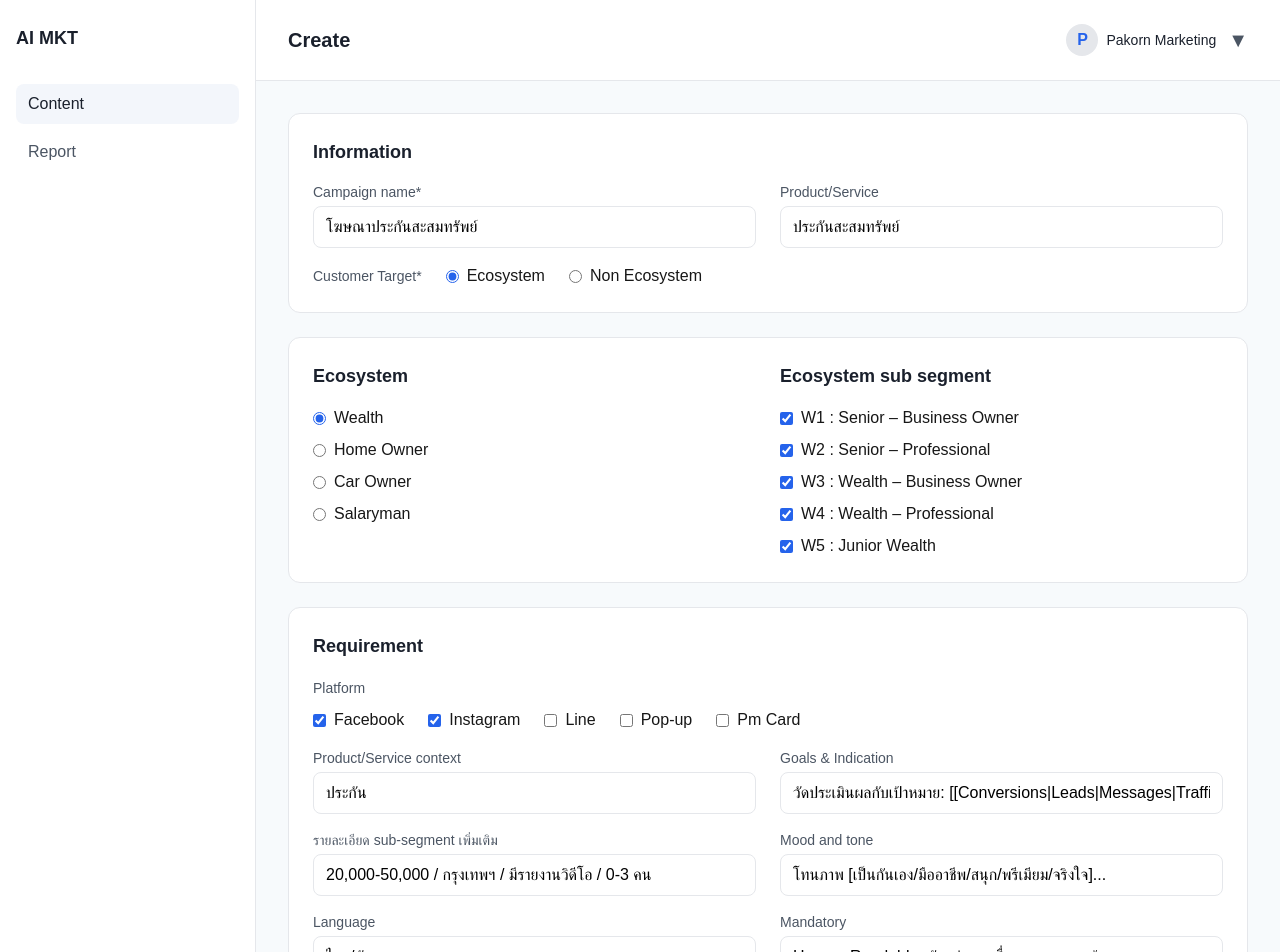
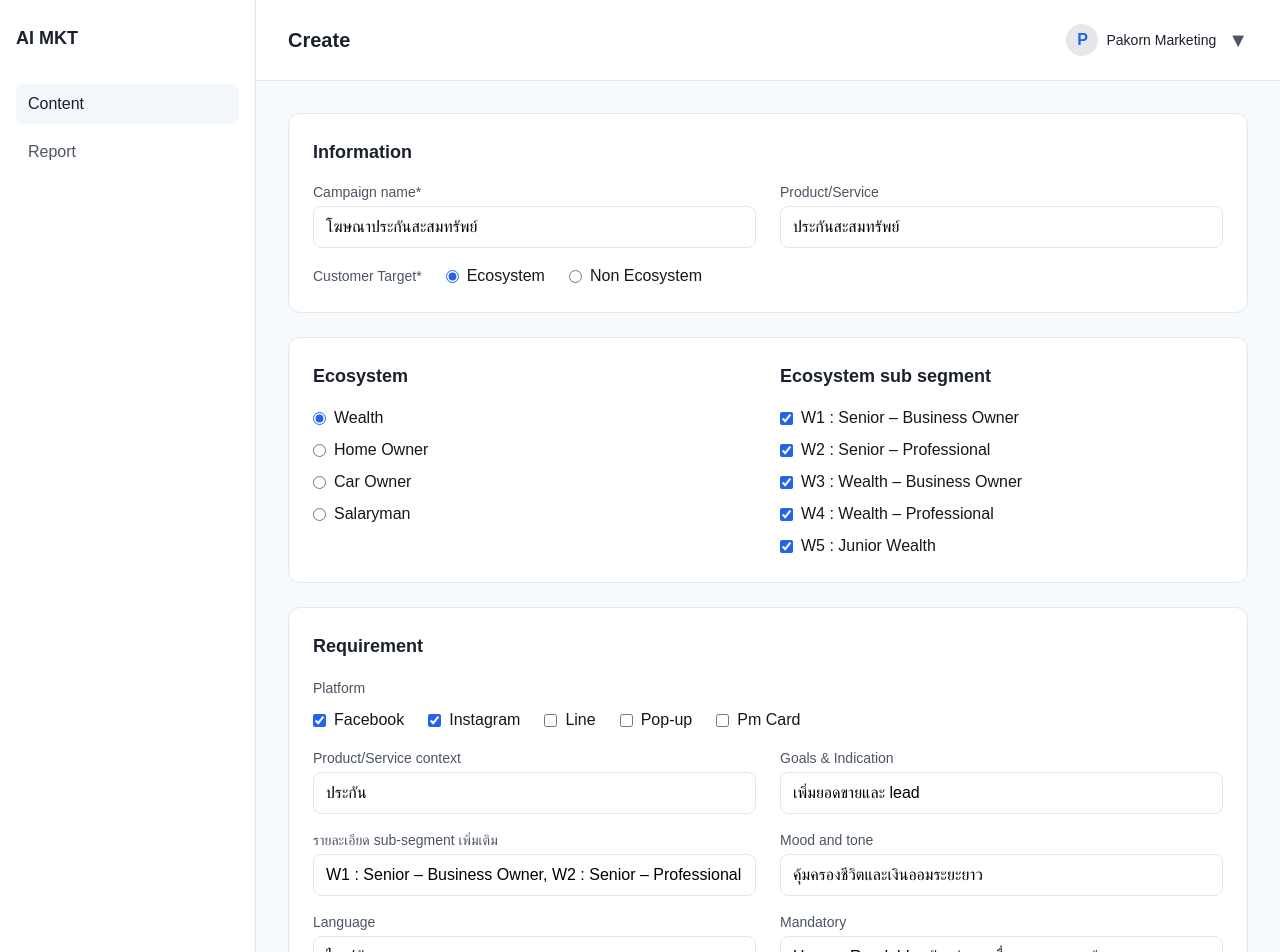
Before and after one commit to passapong-th/react-ai-design-sprint, a Next.js app: page / in a window 1280 px wide. Shown: the top 952 px of the page. Built offline with nearby package versions, Linux system fonts and the light colour scheme; no server answers.

Commit message:
feat: map form inputs to state variables for dynamic AI content generation

```diff
--- a/src/app/components/CreateCampaignForm.tsx
+++ b/src/app/components/CreateCampaignForm.tsx
@@ -8,19 +8,18 @@ import Link from "next/link";
 
 const CreateCampaignForm: React.FC = () => {
   const [loading, setLoading] = React.useState(false);
+  const [product, setProduct] = React.useState("ประกันสะสมทรัพย์");
+  const [sellingPoint, setSellingPoint] = React.useState("คุ้มครองชีวิตและเงินออมระยะยาว");
+  const [objective, setObjective] = React.useState("เพิ่มยอดขายและ lead");
+  const [target, setTarget] = React.useState("W1 : Senior – Business Owner, W2 : Senior – Professional");
   const router = useRouter();
   const { setTopics } = React.useContext(TopicsContext);
   const handleUpload = async () => {
-    // Mock data from form (replace with state if making dynamic)
-    const product = "ประกันสะสมทรัพย์";
-    const selling_point = "คุ้มครองชีวิตและเงินออมระยะยาว";
-    const objective = "เพิ่มยอดขายและ lead";
-    const target = "W1 : Senior – Business Owner, W2 : Senior – Professional";
     setLoading(true);
     try {
       const response = await callChatGPT({
         product,
-        selling_point,
+        selling_point: sellingPoint,
         objective,
         target,
         apiKey: AI_CONFIG.CHATGPT_API_KEY
@@ -94,7 +93,12 @@ const CreateCampaignForm: React.FC = () => {
               </div>
               <div>
                 <label className="block text-sm font-medium mb-1 text-[#4B5563]">Product/Service</label>
-                <input type="text" className="w-full border border-[#E5E7EB] rounded-lg px-3 py-2 text-black" value="ประกันสะสมทรัพย์" readOnly />
+                <input
+                  type="text"
+                  className="w-full border border-[#E5E7EB] rounded-lg px-3 py-2 text-black"
+                  value={product}
+                  onChange={(e) => setProduct(e.target.value)}
+                />
               </div>
             </div>
             <div className="flex gap-6 items-center">
@@ -193,17 +197,35 @@ const CreateCampaignForm: React.FC = () => {
               </div>
               <div>
                 <label className="block text-sm font-medium mb-1 text-[#4B5563]">Goals & Indication</label>
-                <input type="text" className="w-full border border-[#E5E7EB] rounded-lg px-3 py-2 text-black" value="วัดประเมินผลกับเป้าหมาย: [[Conversions|Leads|Messages|Traffic|Awareness]]" readOnly />
+                <input
+                  type="text"
+                  className="w-full border border-[#E5E7EB] rounded-lg px-3 py-2 text-black"
+                  value={objective}
+                  onChange={(e) => setObjective(e.target.value)}
+                  placeholder="เพิ่มยอดขายและ lead"
+                />
               </div>
             </div>
             <div className="grid grid-cols-2 gap-6 mb-4">
               <div>
                 <label className="block text-sm font-medium mb-1 text-[#4B5563]">รายละเอียด sub-segment เพิ่มเติม</label>
-                <input type="text" className="w-full border border-[#E5E7EB] rounded-lg px-3 py-2 text-black" value="20,000-50,000 / กรุงเทพฯ / มีรายงานวิดีโอ / 0-3 คน" readOnly />
+                <input
+                  type="text"
+                  className="w-full border border-[#E5E7EB] rounded-lg px-3 py-2 text-black"
+                  value={target}
+                  onChange={(e) => setTarget(e.target.value)}
+                  placeholder="W1 : Senior – Business Owner, W2 : Senior – Professional"
+                />
               </div>
               <div>
                 <label className="block text-sm font-medium mb-1 text-[#4B5563]">Mood and tone</label>
-                <input type="text" className="w-full border border-[#E5E7EB] rounded-lg px-3 py-2 text-black" value="โทนภาพ [เป็นกันเอง/มืออาชีพ/สนุก/พรีเมียม/จริงใจ]..." readOnly />
+                <input
+                  type="text"
+                  className="w-full border border-[#E5E7EB] rounded-lg px-3 py-2 text-black"
+                  value={sellingPoint}
+                  onChange={(e) => setSellingPoint(e.target.value)}
+                  placeholder="คุ้มครองชีวิตและเงินออมระยะยาว"
+                />
               </div>
             </div>
             <div className="grid grid-cols-2 gap-6 mb-4">
```
